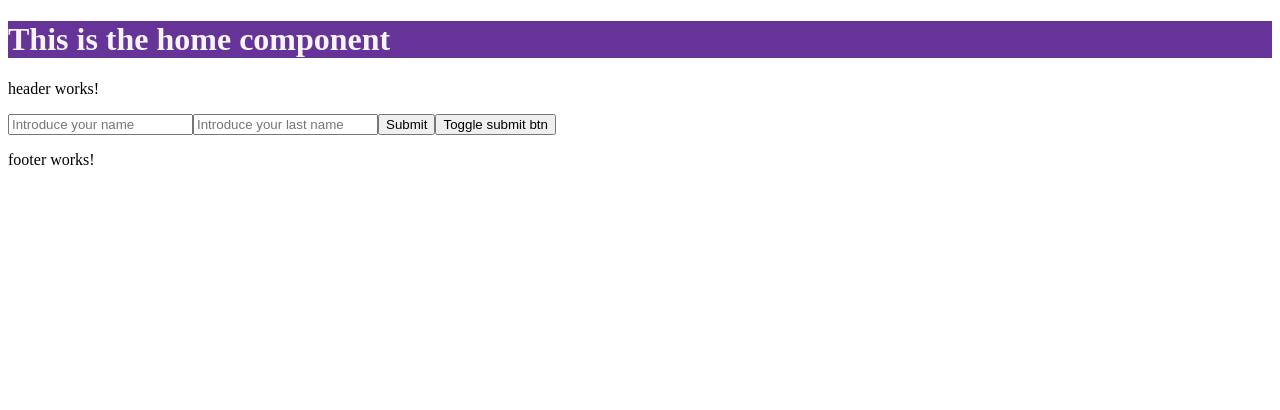
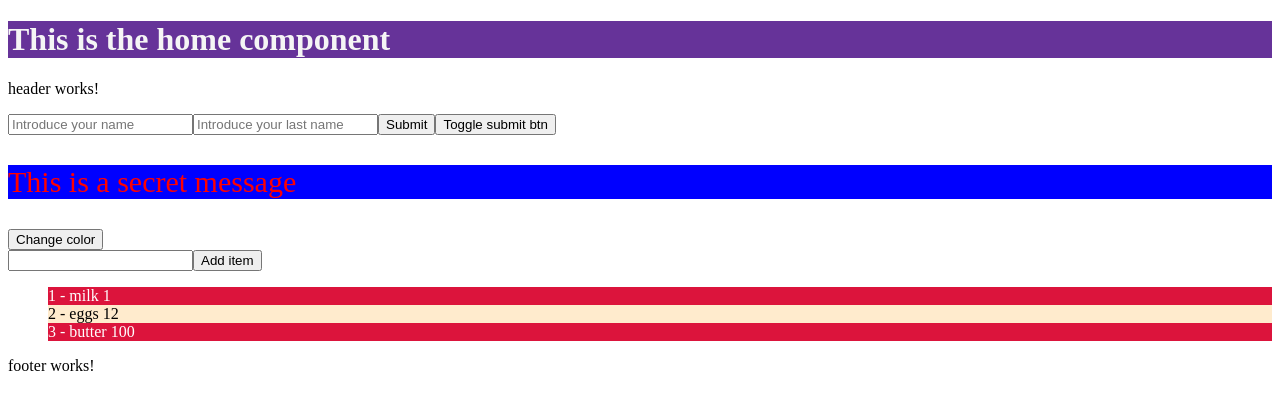
Before and after one commit to GazzD/angular-test, an Angular app: page / in a window 1280 px wide. Shown: the top 410 px of the page. Built offline with nearby package versions, Linux system fonts and the light colour scheme.

Commit message:
Adds models and basic use of directives

```diff
--- a/src/app/home/home.component.css
+++ b/src/app/home/home.component.css
@@ -6,3 +6,17 @@ h1{
 p {
     color: olive;
 }
+
+.odd {
+    background-color: blanchedalmond;
+    color: black;
+}
+
+.pair {
+    background-color: crimson;
+    color: white;
+}
+
+ul {
+    list-style: none;
+}
--- a/src/app/home/home.component.html
+++ b/src/app/home/home.component.html
@@ -9,4 +9,16 @@
 <button [disabled]="isDisabled" (click)="printWelcome()">Submit</button>
 <button (click)="toggleSubmitBtn()">Toggle submit btn</button>
 
+<div *ngIf="displayImportantMsg()">
+    <p [ngStyle]="{'color': textColor, 'background-color': bgColor, 'font-size.px': 30}" (copy)="changeColor()">This is a secret message</p>
+    <button (click)="changeColor()">Change color</button>
+</div>
+
+<input type="text" [(ngModel)]="itemName">
+<button (click)="addItem()">Add item</button>
+<ul>
+    <!-- <li *ngFor="let item of shoppingList; let i = index" [ngClass]="{odd: i%2 !== 0, pair: i%2 === 0}"> {{ i+1 }} - {{ item }}</li> -->
+    <li *ngFor="let item of shoppingList; let i = index" [ngClass]="{odd: i%2 !== 0, pair: i%2 === 0}"> {{ i+1 }} - {{ item.name }} {{ item.quantity }}</li>
+</ul>
+
 <app-footer></app-footer>
--- a/src/app/home/home.component.ts
+++ b/src/app/home/home.component.ts
@@ -1,4 +1,5 @@
 import { Component } from "@angular/core";
+import { ShoppingItem } from "../models/shopping-item.model";
 
 @Component({
     selector: 'app-home',
@@ -11,27 +12,51 @@ export class HomeComponent {
     name: string;
     lastName: string;
     isDisabled: boolean;
+    textColor: string;
+    bgColor: string;
+    itemName: string;
+    shoppingList: Array<ShoppingItem>;
 
-    constructor(){
+    constructor() {
         this.name = '';
         this.lastName = '';
         this.isDisabled = false;
+        this.textColor = 'red';
+        this.bgColor = 'blue';
+        this.itemName = '';
+        // this.shoppingList = ['eggs', 'milk', 'butter'];
+        this.shoppingList = [new ShoppingItem('milk', 1), new ShoppingItem('eggs', 12), new ShoppingItem('butter', 100)];
     }
 
-    toggleSubmitBtn() {
+    toggleSubmitBtn(): void {
         // console.log(event);
         console.log(`Changing to...${!this.isDisabled}`);
         this.isDisabled = !this.isDisabled;
     }
 
-    updateName(event: Event) {
+    updateName(event: Event): void {
         console.log("Updating element");
         const element = event.target as HTMLInputElement;
         this.name = element.value;
     }
 
-    printWelcome() {
+    printWelcome(): void {
         alert(`Welcome ${this.name} ${this.lastName}`);
     }
 
+    displayImportantMsg(): boolean {
+        return true;
+    }
+
+    changeColor(): void {
+        this.textColor = this.textColor === 'red' ? 'blue' : 'red';
+        this.bgColor = this.bgColor === 'red' ? 'blue' : 'red';
+    }
+
+    addItem(): void {
+        if (this.itemName !== '') {
+            this.shoppingList.push(new ShoppingItem(this.itemName, 10));
+        }
+    }
+
 }
--- /dev/null
+++ b/src/app/models/shopping-item.model.ts
@@ -0,0 +1,18 @@
+export class ShoppingItem {
+
+    constructor(private _name: string, private _quantity: number) {}
+
+    public get quantity(): number {
+        return this._quantity;
+    }
+    public set quantity(value: number) {
+        this._quantity = value;
+    }
+    public get name(): string {
+        return this._name;
+    }
+    public set name(value: string) {
+        this._name = value;
+    }
+
+}
```
